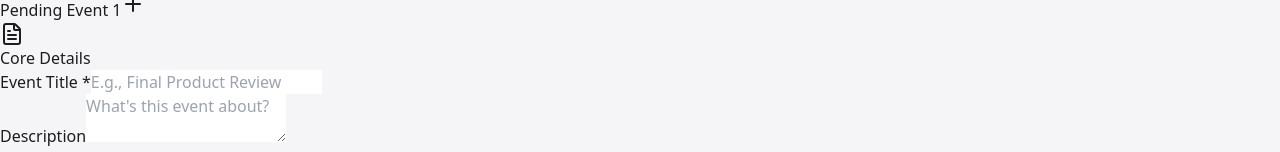
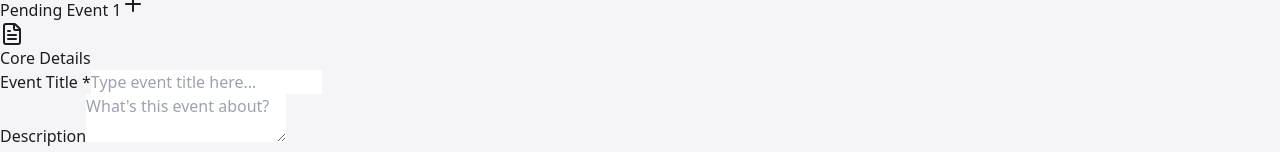
Before and after one commit to dkramerAI/ics-generator, a Next.js app: page / in a window 1280 px wide. Shown: the part 287-439 px from the top of the page. Built offline with nearby package versions, Linux system fonts and the light colour scheme.

Commit message:
fix: change title input placeholder to be more clear

```diff
--- a/src/components/ICSForm.tsx
+++ b/src/components/ICSForm.tsx
@@ -361,7 +361,7 @@ export default function ICSForm() {
               <div className="space-y-5">
                 <div>
                   <label className={labelStyles}>Event Title <span className="text-indigo-500">*</span></label>
-                  <input className={inputStyles} placeholder="E.g., Final Product Review" value={form.title} onChange={(e) => set("title", e.target.value)} />
+                  <input className={inputStyles} placeholder="Type event title here..." value={form.title} onChange={(e) => set("title", e.target.value)} />
                 </div>
                 <div>
                   <label className={labelStyles}>Description</label>
```
